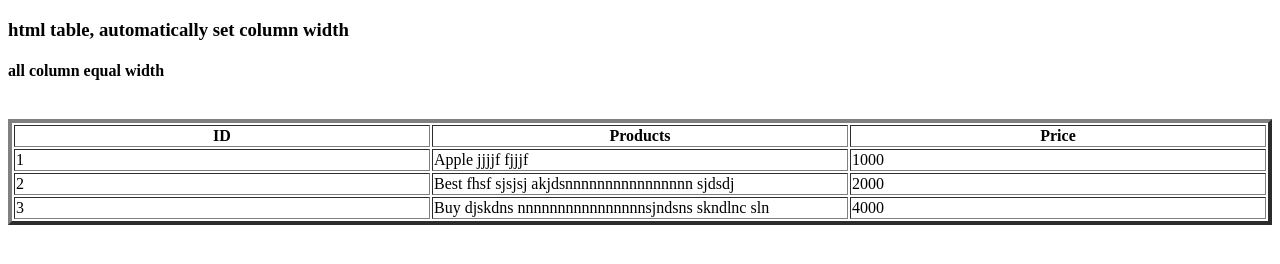
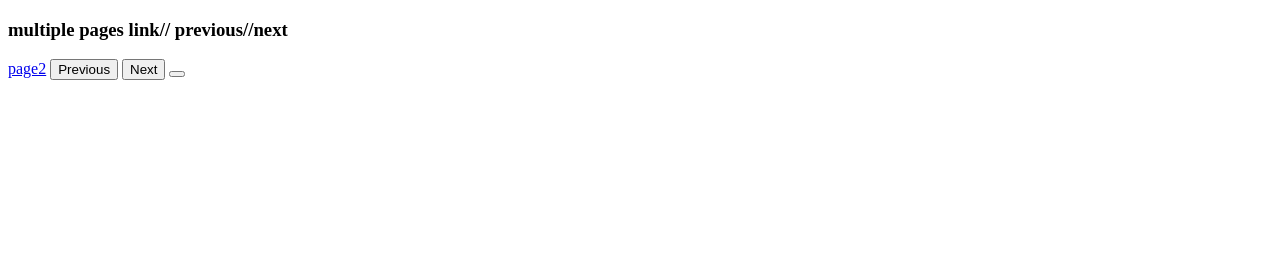
Before and after one commit to adityadevcode/html, a plain HTML site: page index.html in a window 1280 px wide. Drawn offline with Linux system fonts and the light colour scheme.

Commit message:
history api/forward/backward

```diff
--- a/index.html
+++ b/index.html
@@ -1,44 +1,17 @@
+<!-- history api we check how many website visited -->
 <!DOCTYPE html>
 <html lang="en">
 <head>
     <meta charset="UTF-8">
     <meta http-equiv="X-UA-Compatible" content="IE=edge">
-    <meta name="viewport" content="width=device-width, initial-scale=1.0">
-    <title>html table</title>
-    <style>
-   table{
-    width:100%;
-    table-layout:fixed;
-   }
-    </style>
+    <meta name="viewport" content="width=<device-width>, initial-scale=1.0">
+    <title>Document</title>
 </head>
 <body>
-    <h3>html table, automatically set column width </h3>
-    <h4>all column equal width</h4>
-    <br>
-    <table border="4">
-<thead>
-    <th>ID</th>
-    <th>Products</th>
-    <th>Price</th>
-</thead>
-<tbody>
-    <tr>
-        <td>1</td>
-        <td>Apple jjjjf fjjjf</td>
-        <td>1000</td>
-    </tr>
-    <tr>
-        <td>2</td>
-        <td>Best fhsf sjsjsj akjdsnnnnnnnnnnnnnnnn sjdsdj</td>
-        <td>2000</td>
-    </tr>
-    <tr>
-        <td>3</td>
-        <td>Buy djskdns nnnnnnnnnnnnnnnnsjndsns skndlnc sln</td>
-        <td>4000</td>
-    </tr>
-</tbody>
-    </table>
+    <h3>multiple pages link// previous//next</h3>
+<a href="third.html">page2</a>
+<button onclick="history.back()">Previous</button>
+<button onclick="history.forward()">Next</button>
+<button onclick="history.forward()"></button>
 </body>
 </html>
```
Also changed, not shown: sample.html (deleted, +0 -12 lines), third.html (added), two.html (added).
